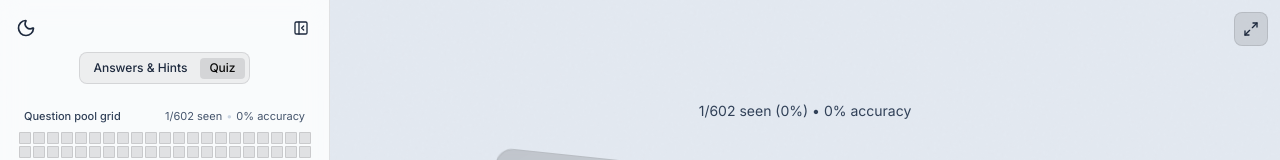
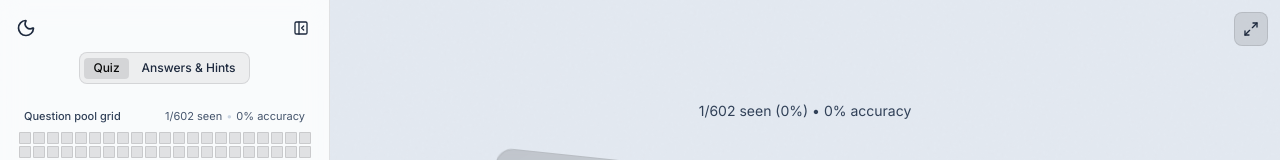
Before and after one commit to zsoltmar/amateur-extra-flashcards, a Next.js app: page / in a window 1280 px wide. Shown: the top 160 px of the page. Built offline with nearby package versions, Linux system fonts and the light colour scheme.

Commit message:
Swap tabs

```diff
--- a/src/app/page.tsx
+++ b/src/app/page.tsx
@@ -523,8 +523,8 @@ export default function Home() {
             <div className="space-y-2 mt-2">
               <Tabs value={mode} onValueChange={(value) => setMode(value as FlashcardMode)}>
                 <TabsList className="inline-flex items-center gap-1 rounded-md bg-black/5 border border-black/10 p-1 dark:bg-white/10 dark:border-white/20">
+                  <TabsTrigger value="multiple-choice" className="text-xs px-2 py-1 rounded text-slate-800 dark:text-white data-[state=active]:bg-black/10 dark:data-[state=active]:bg-white/20 cursor-pointer">Quiz</TabsTrigger>
                   <TabsTrigger value="answer-highlighted" className="text-xs px-2 py-1 rounded text-slate-800 dark:text-white data-[state=active]:bg-black/10 dark:data-[state=active]:bg-white/20 cursor-pointer">Answers & Hints</TabsTrigger>
-                  <TabsTrigger value="multiple-choice" className="text-xs px-2 py-1 rounded text-slate-800 dark:text-white data-[state=active]:bg-black/10 dark:data-[state=active]:bg-white/20 cursor-pointer">Quiz</TabsTrigger>
                 </TabsList>
               </Tabs>
 
```
